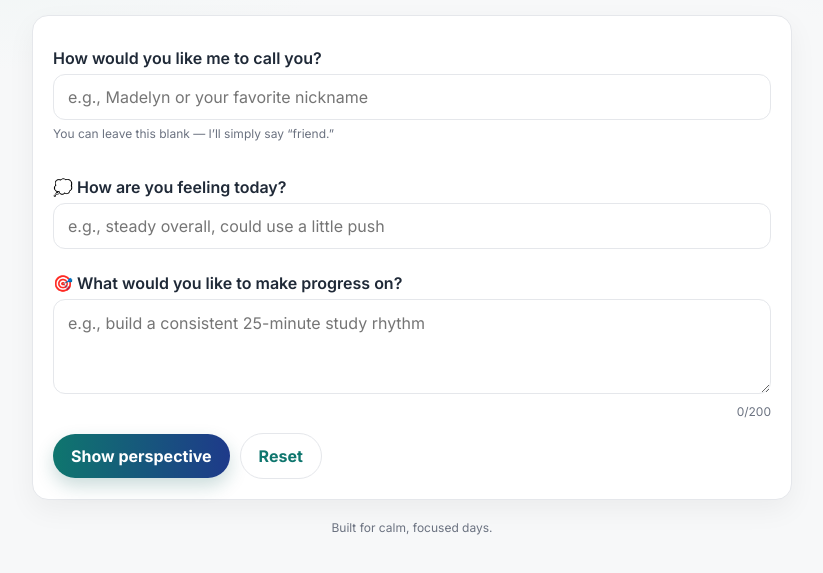
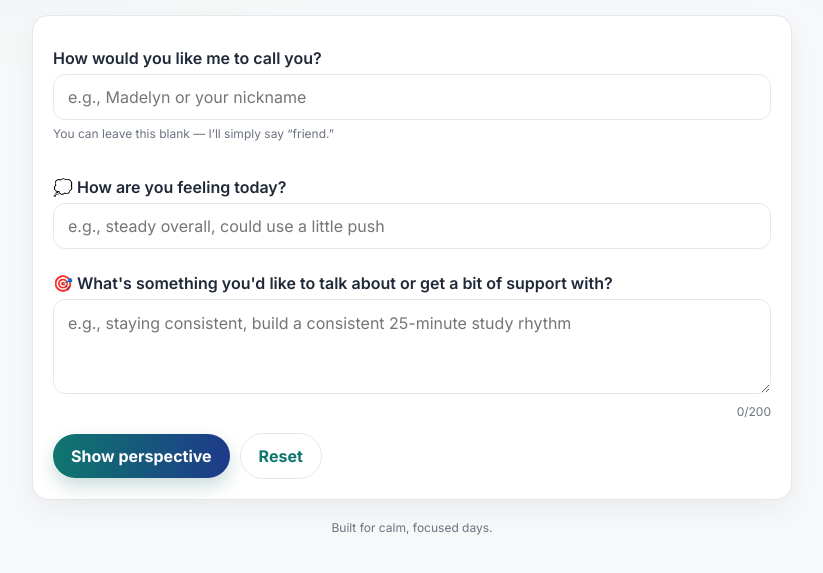
Before and after one commit to madelyntbui-sudo/ai-motivation-coach, a plain HTML site: page index.html in a window 1280 px wide. Shown: the part 109-682 px from the top of the page, without its empty margins (228-1051 px from the left). Drawn offline with Linux system fonts and the light colour scheme.

Commit message:
Update index_Nov7.html

```diff
--- a/index.html
+++ b/index.html
@@ -117,7 +117,7 @@
       <div class="row">
         <div>
           <label>How would you like me to call you?</label>
-          <input name="name" placeholder="e.g., Madelyn or your favorite nickname" autocomplete="name" />
+          <input name="name" placeholder="e.g., Madelyn or your nickname" autocomplete="name" />
           <p class="hint">You can leave this blank — I’ll simply say “friend.”</p>
         </div>
 
@@ -127,8 +127,8 @@
         </div>
 
         <div>
-          <label>🎯 What would you like to make progress on?</label>
-          <textarea id="goal" name="goal" placeholder="e.g., build a consistent 25-minute study rhythm" rows="3"></textarea>
+          <label>🎯 What's something you'd like to talk about or get a bit of support with?</label>
+          <textarea id="goal" name="goal" placeholder="e.g., staying consistent, build a consistent 25-minute study rhythm" rows="3"></textarea>
           <div class="counter"><span id="goal-count">0</span>/200</div>
         </div>
       </div>
```
